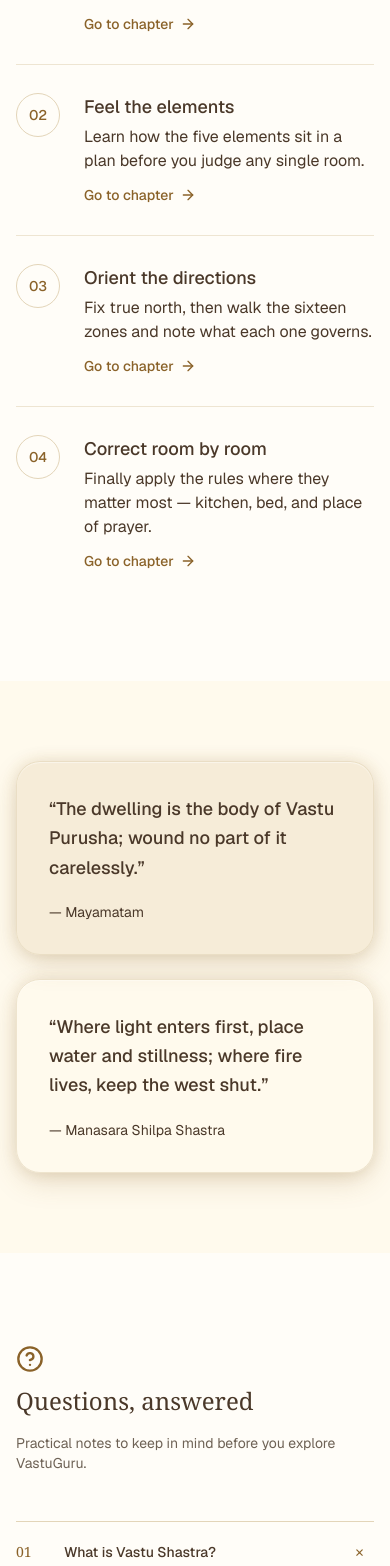
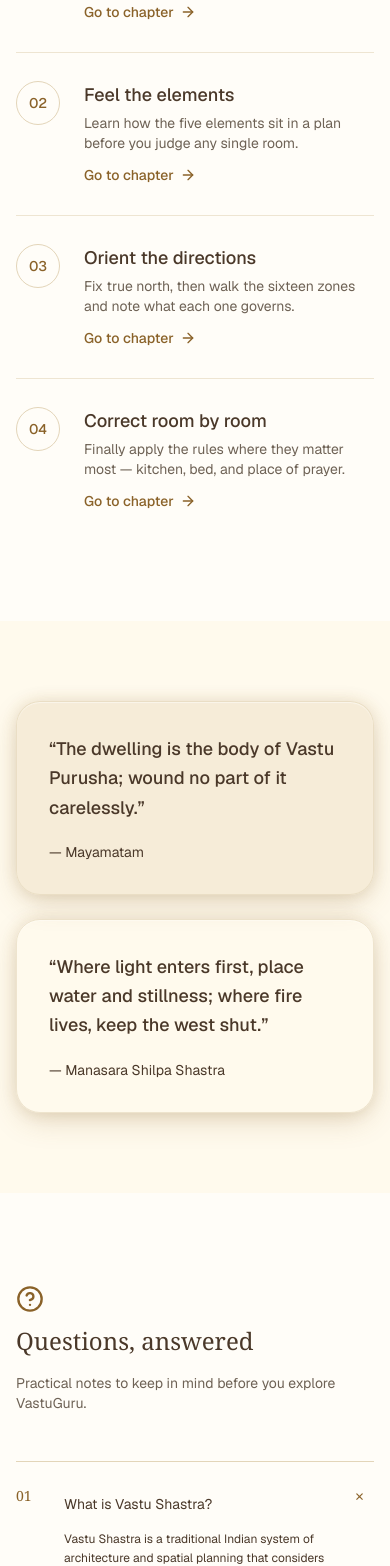
Before and after one commit to somnathbaidyahere-cyber/vastu, a Next.js app: page /learn in a window 390 px wide. Shown: the part 4728-6294 px from the top of the page. Built offline with nearby package versions, Linux system fonts and the light colour scheme.

Commit message:
finished polishing learn page ui responsiveness

```diff
--- a/components/pages/learn/ElementsReference.jsx
+++ b/components/pages/learn/ElementsReference.jsx
@@ -19,7 +19,7 @@ export default function ElementsReference() {
           </div>
 
           <Link
-            href="/learn/elements"
+            href="/learn/five-elements"
             className="inline-flex items-center gap-1.5 text-sm font-medium text-primary hover:underline"
           >
             Full element guide
--- a/components/pages/learn/LearnCTA.jsx
+++ b/components/pages/learn/LearnCTA.jsx
@@ -22,7 +22,7 @@ export default function LearnCTA() {
           <div className="absolute inset-0 bg-[radial-gradient(circle_at_bottom_left,oklch(0.644_0.111_55/0.12),transparent_100%)]" />
           <div className="relative">
             <h2 className="cta-heading">Learn it, then test it on your home</h2>
-            <p className="cta-description">
+            <p className="cta-description mx-auto">
               Pair the chapters with the compass, the interactive map, and the
               mandala to see the theory land on your own floor plan.
             </p>
--- a/components/pages/learn/StudyPath.jsx
+++ b/components/pages/learn/StudyPath.jsx
@@ -35,7 +35,7 @@ export default function StudyPath() {
                   {step.title}
                 </h3>
 
-                <p className="mt-1 text-muted-foreground">{step.body}</p>
+                <p className="mt-1 section-para">{step.body}</p>
 
                 <Link
                   href={step.href}
--- a/components/ui/FAQ.jsx
+++ b/components/ui/FAQ.jsx
@@ -56,7 +56,7 @@ function FAQ({ faqs }) {
                     </span>
 
                     {/* Question */}
-                    <span className="flex-1 text-sm font-medium text-foreground">
+                    <span className="flex-1 section-para text-foreground">
                       {faq.question}
                     </span>
 
@@ -79,7 +79,7 @@ function FAQ({ faqs }) {
                     <div className="min-h-0 overflow-hidden">
                       <div className="pb-6 pl-12 pr-10">
                         <p
-                          className={`max-w-2xl text-xs leading-relaxed text-muted-foreground transition-opacity duration-200 ${
+                          className={`max-w-2xl text-xs md:text-sm leading-relaxed text-muted-foreground transition-opacity duration-200 ${
                             isOpen ? "opacity-100" : "opacity-0"
                           }`}
                         >
```
